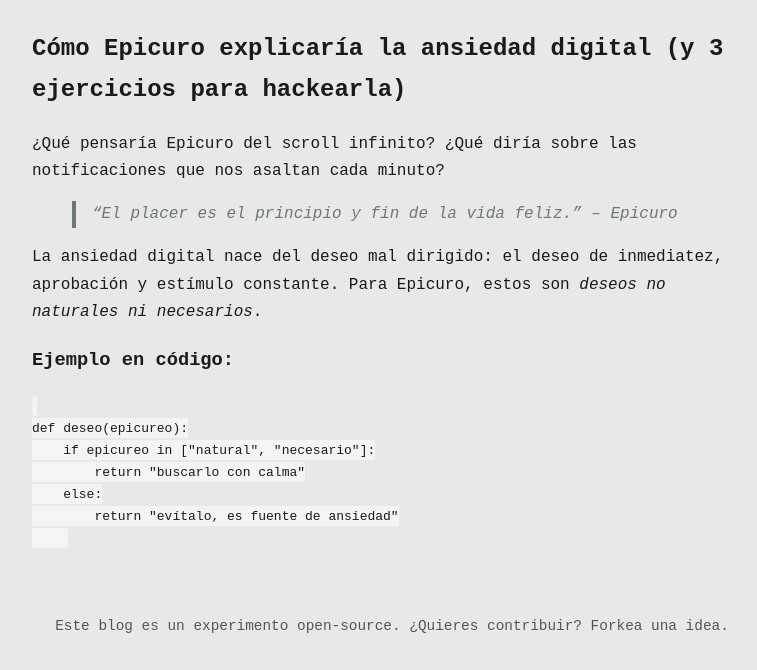
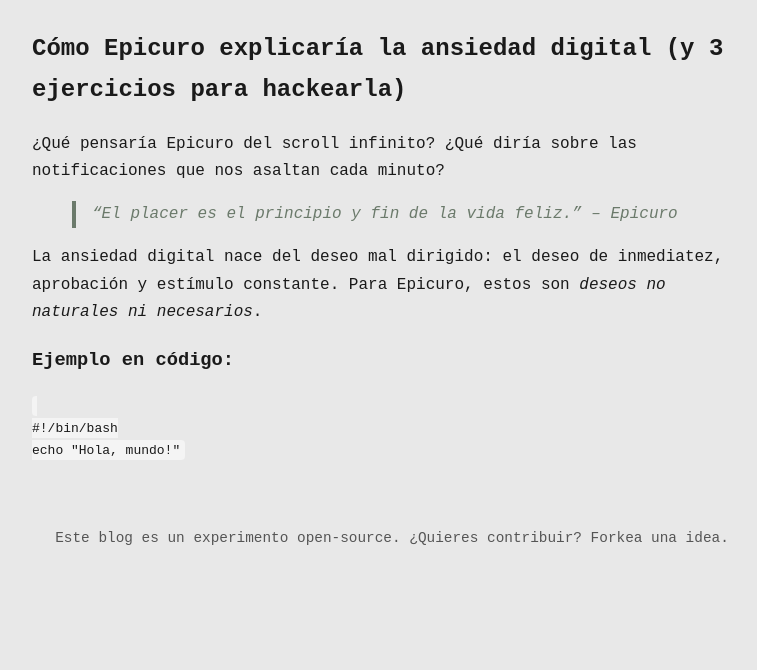
Before and after one commit to MrPuc/MrPuc.github.io, a plain HTML site: page posts/ansiedad-epicuro.html in a window 1280 px wide. Shown: the part 168-838 px from the top of the page, without its empty margins (248-1005 px from the left). After the commit the page ends 800 px from the top, so only its background shows below. Drawn offline with Linux system fonts and the light colour scheme.

Commit message:
Update ansiedad-epicuro.html

```diff
--- a/posts/ansiedad-epicuro.html
+++ b/posts/ansiedad-epicuro.html
@@ -28,12 +28,9 @@
 
     <h3>Ejemplo en código:</h3>
     <pre><code class="language-bash">
-def deseo(epicureo):
-    if epicureo in ["natural", "necesario"]:
-        return "buscarlo con calma"
-    else:
-        return "evítalo, es fuente de ansiedad"
-    </code></pre>
+#!/bin/bash
+echo "Hola, mundo!"
+</code></pre>
   </main>
 
   <footer>
```
